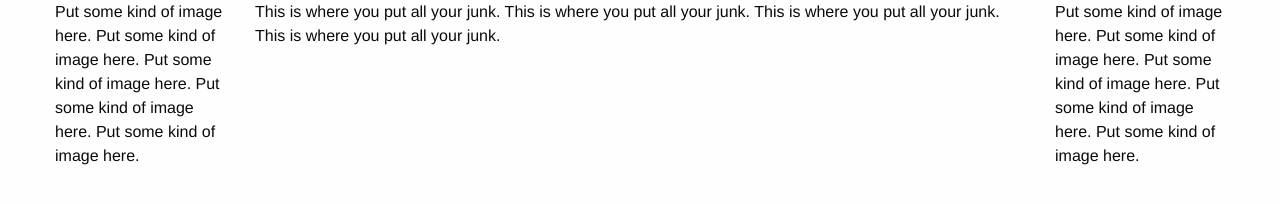
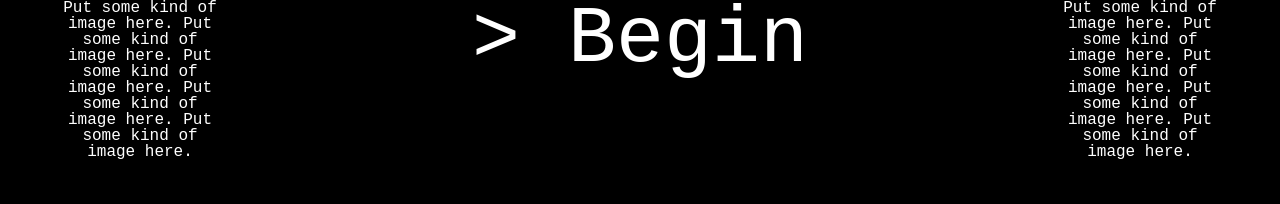
Before and after one commit to nicolassims/TextAdventureTrue, a plain HTML site: page index.html in a window 1280 px wide. Drawn offline with Linux system fonts and the light colour scheme.

Commit message:
Update junk again I'm gonna diiiiie.

```diff
--- a/css/style.scss
+++ b/css/style.scss
@@ -0,0 +1,12 @@
+@import 'reset';
+
+body {
+  background: black;
+  color: white;
+  font-family: "Courier New";
+  text-align: center;
+}
+
+.title {
+  font-size: 500%;
+}
--- a/index.html
+++ b/index.html
@@ -20,7 +20,7 @@ ASSIGNMENT: Create a Text Adventure
                 Put some kind of image here. Put some kind of image here. Put some kind of image here. Put some kind of image here. Put some kind of image here.
             </div>
             <div class="small-8 columns">
-                This is where you put all your junk. This is where you put all your junk. This is where you put all your junk. This is where you put all your junk.
+                <div class="title">> Begin</div>
             </div>
             <div class="small-2 columns">
                 Put some kind of image here. Put some kind of image here. Put some kind of image here. Put some kind of image here. Put some kind of image here.
--- a/scripts/bundle.js
+++ b/scripts/bundle.js
@@ -45,7 +45,7 @@
 /***/ function(module, exports) {
 
 	/**
-	 * Created by Administrator on 2/9/2016.
+	 * Created by Nicolas on 2/16/2016.
 	 */
 	"use strict";
 
--- a/scripts/main.js
+++ b/scripts/main.js
@@ -1,3 +1,3 @@
 /**
- * Created by Administrator on 2/9/2016.
+ * Created by Nicolas on 2/16/2016.
  */
```
Also changed, not shown: css/style.css, 1 other file.
